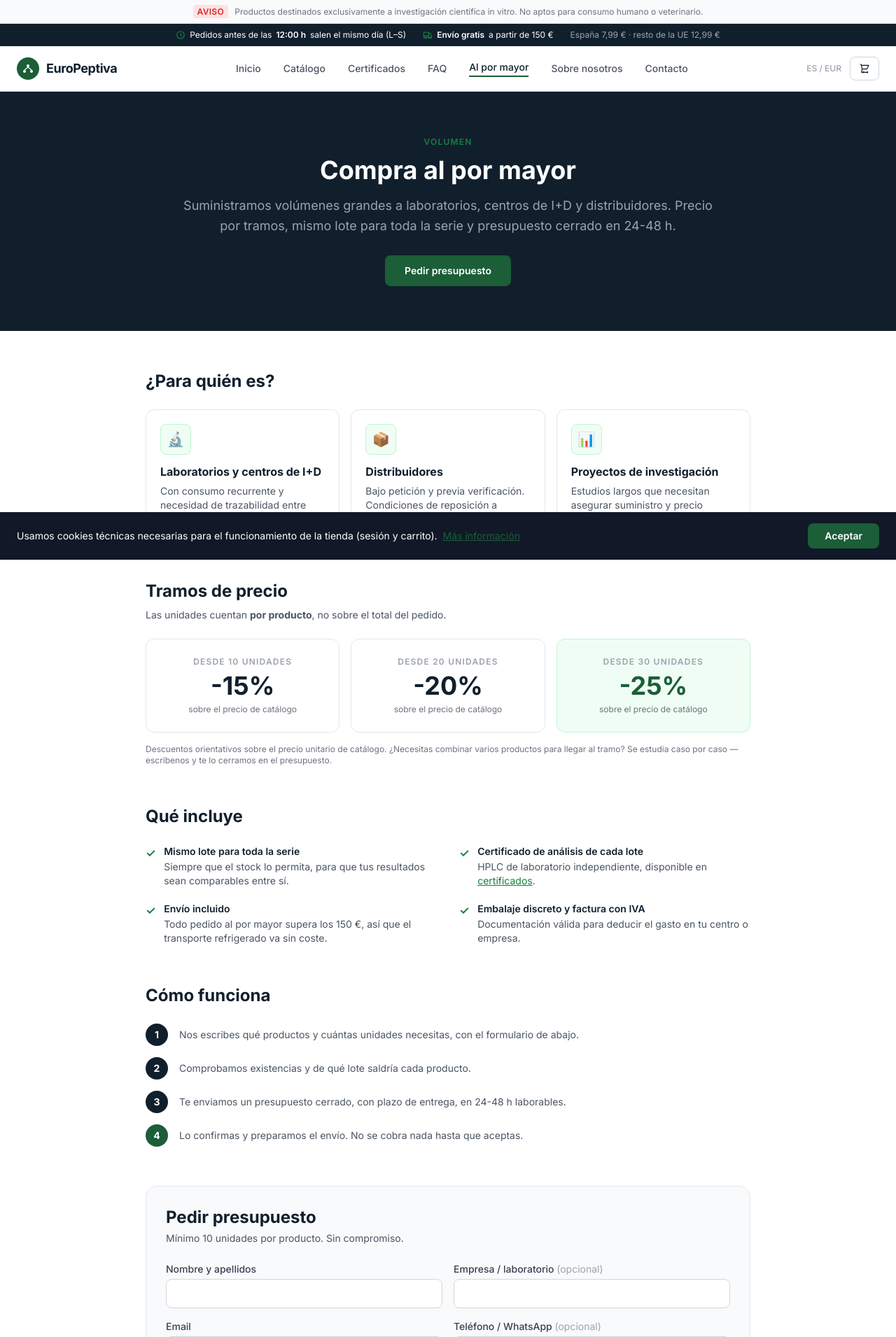
After one commit to pitoplayer/europeptiva, a Django app: page /al-por-mayor/ in a window 1280 px wide. The commit adds this page. Shown: the top 1911 px of the page at 70% size. Run offline with Django 5.2, Linux system fonts and the light colour scheme; some libraries are stand-ins or nearby versions.

Commit message:
feat(mayoristas): apartado de compra al por mayor con solicitud de presupuesto
Nueva página /al-por-mayor/ siguiendo la estructura de puritybase.com/bulk:
a quién va dirigido, tramos de precio, qué incluye, proceso en 4 pasos y
formulario. El precio no se aplica solo en el carrito: es presupuesto manual.

- Tramos en store/bulk.py (10/20/25 uds → 15/20/25%), en un solo sitio para
  poder ajustarlos sin tocar plantillas. Son ORIENTATIVOS y están pendientes
  de confirmar contra el margen real de Peptaura
- Modelo BulkEnquiry + admin con estados (sin atender / presupuestada /
  ganada / descartada). La solicitud se guarda ANTES de enviar el email:
  contacto usa fail_silently y un lead perdido en silencio aquí cuesta dinero
- Enlace en cabecera y pie, y alta en el sitemap
- 6 tests nuevos, incluido que el lead persiste aunque no haya ADMIN_EMAIL

Co-Authored-By: Claude Opus 4.8 <noreply@anthropic.com>

```diff
--- a/store/forms.py
+++ b/store/forms.py
@@ -1,4 +1,28 @@
 from django import forms
+
+from .bulk import BULK_MIN_UNITS
+from .models import BulkEnquiry
+
+
+class BulkEnquiryForm(forms.ModelForm):
+    INPUT_CLASS = ('w-full border border-gray-300 rounded-lg px-4 py-2.5 text-sm '
+                   'focus:outline-none focus:ring-2 focus:ring-accent')
+
+    class Meta:
+        model = BulkEnquiry
+        fields = ['name', 'organization', 'email', 'phone', 'message']
+        widgets = {
+            'message': forms.Textarea(attrs={
+                'rows': 4,
+                'placeholder': f'Ej.: 20 viales de Retatrutide 10mg y 10 de BPC-157 5mg. '
+                               f'Mínimo {BULK_MIN_UNITS} unidades por producto.',
+            }),
+        }
+
+    def __init__(self, *args, **kwargs):
+        super().__init__(*args, **kwargs)
+        for field in self.fields.values():
+            field.widget.attrs['class'] = self.INPUT_CLASS
 
 
 class ContactForm(forms.Form):
--- a/store/sitemaps.py
+++ b/store/sitemaps.py
@@ -19,7 +19,7 @@ class StaticSitemap(Sitemap):
     priority = 0.5
 
     def items(self):
-        return ['index', 'catalog', 'certificates', 'about', 'contact']
+        return ['index', 'catalog', 'certificates', 'bulk', 'about', 'contact']
 
     def location(self, item):
         return reverse(item)
--- a/store/urls.py
+++ b/store/urls.py
@@ -7,4 +7,5 @@ urlpatterns = [
     path('producto/<slug:slug>/', views.product_detail, name='product_detail'),
     path('certificados/', views.certificates, name='certificates'),
     path('contacto/', views.contact, name='contact'),
+    path('al-por-mayor/', views.bulk, name='bulk'),
 ]
--- a/store/views.py
+++ b/store/views.py
@@ -1,4 +1,5 @@
 import json
+import logging
 
 from django.shortcuts import render, get_object_or_404
 from django.core.mail import send_mail
@@ -6,7 +7,10 @@ from django.conf import settings
 from django.db.models import Q
 from django.utils.safestring import mark_safe
 from .models import Category, Peptide, Certificate
-from .forms import ContactForm
+from .bulk import BULK_MIN_UNITS, BULK_TIERS
+from .forms import BulkEnquiryForm, ContactForm
+
+logger = logging.getLogger(__name__)
 
 
 def index(request):
@@ -145,3 +149,50 @@ def contact(request):
         'page_title': 'Contacto',
         'page_description': '¿Tienes dudas sobre nuestros péptidos de investigación o certificados de análisis? Contacta con el equipo de EuroPeptiva.',
     })
+
+
+def bulk(request):
+    """Compra al por mayor: tramos orientativos y solicitud de presupuesto."""
+    sent = False
+    if request.method == 'POST':
+        form = BulkEnquiryForm(request.POST)
+        if form.is_valid():
+            # Se guarda primero: una solicitud al por mayor es un lead con
+            # dinero detrás y no se puede perder si falla el SMTP.
+            enquiry = form.save()
+            admin_email = getattr(settings, 'ADMIN_EMAIL', '')
+            if admin_email:
+                try:
+                    send_mail(
+                        subject=f'[EuroPeptiva Al por mayor] {enquiry.name}',
+                        message=(
+                            f'Nombre: {enquiry.name}\n'
+                            f'Empresa: {enquiry.organization or "—"}\n'
+                            f'Email: {enquiry.email}\n'
+                            f'Teléfono: {enquiry.phone or "—"}\n\n'
+                            f'{enquiry.message}\n\n'
+                            f'Gestiónala en /gestion-interna/store/bulkenquiry/{enquiry.pk}/change/'
+                        ),
+                        from_email=getattr(settings, 'DEFAULT_FROM_EMAIL', 'noreply@europeptiva.com'),
+                        recipient_list=[admin_email],
+                        fail_silently=True,
+                    )
+                except Exception:
+                    logger.exception('No se pudo enviar el aviso de la solicitud al por mayor %s', enquiry.pk)
+            sent = True
+            form = BulkEnquiryForm()
+    else:
+        form = BulkEnquiryForm()
+
+    return render(request, 'pages/bulk.html', {
+        'form': form,
+        'bulk_sent': sent,
+        'bulk_tiers': BULK_TIERS,
+        'bulk_min_units': BULK_MIN_UNITS,
+        'page_title': 'Compra al por mayor',
+        'page_description': (
+            'Precios por volumen en péptidos de investigación para laboratorios, '
+            'centros de I+D y distribuidores. Descuentos desde 10 unidades por producto, '
+            'presupuesto a medida en 24-48h.'
+        ),
+    })
--- /dev/null
+++ b/templates/pages/bulk.html
@@ -0,0 +1,168 @@
+{% extends 'base.html' %}
+{% load shipping_extras %}
+{% block content %}
+
+<!-- Hero -->
+<section class="bg-primary text-white py-16 px-4">
+    <div class="max-w-3xl mx-auto text-center">
+        <p class="text-xs font-semibold uppercase tracking-widest text-accent-mid mb-3">Volumen</p>
+        <h1 class="text-4xl font-bold mb-4">Compra al por mayor</h1>
+        <p class="text-gray-400 text-lg leading-relaxed">
+            Suministramos volúmenes grandes a laboratorios, centros de I+D y distribuidores.
+            Precio por tramos, mismo lote para toda la serie y presupuesto cerrado en 24-48 h.
+        </p>
+        <a href="#solicitar" class="inline-block mt-7 bg-accent text-white px-7 py-3 rounded-lg font-semibold text-sm hover:bg-accent-mid transition-colors">
+            Pedir presupuesto
+        </a>
+    </div>
+</section>
+
+<div class="max-w-4xl mx-auto px-4 py-14">
+
+    <!-- A quién va dirigido -->
+    <h2 class="text-2xl font-bold text-primary mb-6">¿Para quién es?</h2>
+    <div class="grid grid-cols-1 md:grid-cols-3 gap-4 mb-14">
+        <div class="border border-gray-200 rounded-xl p-5">
+            <div class="w-11 h-11 bg-accent-light border border-accent-border rounded-lg flex items-center justify-center mb-3">
+                <span class="text-xl">🔬</span>
+            </div>
+            <h3 class="font-bold text-primary mb-1.5">Laboratorios y centros de I+D</h3>
+            <p class="text-gray-600 text-sm">Con consumo recurrente y necesidad de trazabilidad entre experimentos.</p>
+        </div>
+        <div class="border border-gray-200 rounded-xl p-5">
+            <div class="w-11 h-11 bg-accent-light border border-accent-border rounded-lg flex items-center justify-center mb-3">
+                <span class="text-xl">📦</span>
+            </div>
+            <h3 class="font-bold text-primary mb-1.5">Distribuidores</h3>
+            <p class="text-gray-600 text-sm">Bajo petición y previa verificación. Condiciones de reposición a medida.</p>
+        </div>
+        <div class="border border-gray-200 rounded-xl p-5">
+            <div class="w-11 h-11 bg-accent-light border border-accent-border rounded-lg flex items-center justify-center mb-3">
+                <span class="text-xl">📊</span>
+            </div>
+            <h3 class="font-bold text-primary mb-1.5">Proyectos de investigación</h3>
+            <p class="text-gray-600 text-sm">Estudios largos que necesitan asegurar suministro y precio durante meses.</p>
+        </div>
+    </div>
+
+    <!-- Tramos de descuento -->
+    <h2 class="text-2xl font-bold text-primary mb-2">Tramos de precio</h2>
+    <p class="text-gray-600 text-sm mb-6">Las unidades cuentan <strong>por producto</strong>, no sobre el total del pedido.</p>
+
+    <div class="grid grid-cols-1 sm:grid-cols-3 gap-4 mb-4">
+        {% for tier in bulk_tiers %}
+        <div class="border {% if forloop.last %}border-accent-border bg-accent-light{% else %}border-gray-200{% endif %} rounded-xl p-6 text-center">
+            <p class="text-xs font-semibold uppercase tracking-widest text-gray-400 mb-2">Desde {{ tier.min_units }} unidades</p>
+            <p class="text-4xl font-bold {% if forloop.last %}text-accent{% else %}text-primary{% endif %} leading-none">-{{ tier.discount }}%</p>
+            <p class="text-xs text-gray-500 mt-2">sobre el precio de catálogo</p>
+        </div>
+        {% endfor %}
+    </div>
+    <p class="text-xs text-gray-500 mb-14">
+        Descuentos orientativos sobre el precio unitario de catálogo. ¿Necesitas combinar varios productos
+        para llegar al tramo? Se estudia caso por caso — escríbenos y te lo cerramos en el presupuesto.
+    </p>
+
+    <!-- Ventajas -->
+    <h2 class="text-2xl font-bold text-primary mb-6">Qué incluye</h2>
+    <div class="grid grid-cols-1 sm:grid-cols-2 gap-x-8 gap-y-5 mb-14">
+        <div class="flex items-start gap-3">
+            <span class="text-accent-mid font-bold shrink-0">✓</span>
+            <div>
+                <p class="font-semibold text-primary text-sm mb-0.5">Mismo lote para toda la serie</p>
+                <p class="text-gray-600 text-sm">Siempre que el stock lo permita, para que tus resultados sean comparables entre sí.</p>
+            </div>
+        </div>
+        <div class="flex items-start gap-3">
+            <span class="text-accent-mid font-bold shrink-0">✓</span>
+            <div>
+                <p class="font-semibold text-primary text-sm mb-0.5">Certificado de análisis de cada lote</p>
+                <p class="text-gray-600 text-sm">HPLC de laboratorio independiente, disponible en <a href="{% url 'certificates' %}" class="text-accent-mid underline">certificados</a>.</p>
+            </div>
+        </div>
+        <div class="flex items-start gap-3">
+            <span class="text-accent-mid font-bold shrink-0">✓</span>
+            <div>
+                <p class="font-semibold text-primary text-sm mb-0.5">Envío incluido</p>
+                <p class="text-gray-600 text-sm">Todo pedido al por mayor supera los {{ shipping_free_from|euros }}, así que el transporte refrigerado va sin coste.</p>
+            </div>
+        </div>
+        <div class="flex items-start gap-3">
+            <span class="text-accent-mid font-bold shrink-0">✓</span>
+            <div>
+                <p class="font-semibold text-primary text-sm mb-0.5">Embalaje discreto y factura con IVA</p>
+                <p class="text-gray-600 text-sm">Documentación válida para deducir el gasto en tu centro o empresa.</p>
+            </div>
+        </div>
+    </div>
+
+    <!-- Proceso -->
+    <h2 class="text-2xl font-bold text-primary mb-6">Cómo funciona</h2>
+    <ol class="space-y-4 mb-14">
+        <li class="flex items-start gap-4">
+            <span class="w-8 h-8 shrink-0 rounded-full bg-primary text-white text-sm font-bold flex items-center justify-center">1</span>
+            <p class="text-gray-600 text-sm pt-1.5">Nos escribes qué productos y cuántas unidades necesitas, con el formulario de abajo.</p>
+        </li>
+        <li class="flex items-start gap-4">
+            <span class="w-8 h-8 shrink-0 rounded-full bg-primary text-white text-sm font-bold flex items-center justify-center">2</span>
+            <p class="text-gray-600 text-sm pt-1.5">Comprobamos existencias y de qué lote saldría cada producto.</p>
+        </li>
+        <li class="flex items-start gap-4">
+            <span class="w-8 h-8 shrink-0 rounded-full bg-primary text-white text-sm font-bold flex items-center justify-center">3</span>
+            <p class="text-gray-600 text-sm pt-1.5">Te enviamos un presupuesto cerrado, con plazo de entrega, en 24-48 h laborables.</p>
+        </li>
+        <li class="flex items-start gap-4">
+            <span class="w-8 h-8 shrink-0 rounded-full bg-accent text-white text-sm font-bold flex items-center justify-center">4</span>
+            <p class="text-gray-600 text-sm pt-1.5">Lo confirmas y preparamos el envío. No se cobra nada hasta que aceptas.</p>
+        </li>
+    </ol>
+
+    <!-- Formulario -->
+    <div id="solicitar" class="bg-gray-50 border border-gray-200 rounded-2xl p-7 scroll-mt-24">
+        <h2 class="text-2xl font-bold text-primary mb-1">Pedir presupuesto</h2>
+        <p class="text-gray-600 text-sm mb-6">Mínimo {{ bulk_min_units }} unidades por producto. Sin compromiso.</p>
+
+        {% if bulk_sent %}
+        <div class="bg-accent-light border border-accent-border text-accent rounded-xl p-5 text-sm">
+            <p class="font-semibold mb-1">✓ Solicitud recibida</p>
+            <p>Te respondemos con el presupuesto en 24-48 h laborables al email que nos has dejado. Revisa también la carpeta de spam.</p>
+        </div>
+        {% else %}
+        <form method="POST" class="space-y-4">
+            {% csrf_token %}
+            <div class="grid grid-cols-1 sm:grid-cols-2 gap-4">
+                {% for field in form %}
+                <div class="{% if field.name == 'message' %}sm:col-span-2{% endif %}">
+                    <label for="{{ field.id_for_label }}" class="block text-sm font-medium text-gray-700 mb-1">
+                        {{ field.label }}{% if not field.field.required %} <span class="text-gray-400 font-normal">(opcional)</span>{% endif %}
+                    </label>
+                    {{ field }}
+                    {% for error in field.errors %}
+                    <p class="text-red-500 text-xs mt-1">{{ error }}</p>
+                    {% endfor %}
+                </div>
+                {% endfor %}
+            </div>
+            <button type="submit" class="w-full sm:w-auto bg-accent text-white px-8 py-3 rounded-xl font-semibold text-sm hover:bg-accent-mid transition-colors">
+                Enviar solicitud
+            </button>
+            <p class="text-xs text-gray-500">
+                Tratamos tus datos solo para responder a esta solicitud. Más información en la
+                <a href="{% url 'privacy' %}" class="underline">política de privacidad</a>.
+            </p>
+        </form>
+        {% endif %}
+    </div>
+
+    <!-- Aviso legal -->
+    <div class="bg-amber-50 border border-amber-200 rounded-xl p-6 mt-10">
+        <p class="text-amber-700 text-sm leading-relaxed">
+            Los pedidos al por mayor están sujetos a las mismas condiciones que el resto del catálogo:
+            productos destinados <strong>exclusivamente a investigación científica in vitro</strong>, no aptos
+            para consumo humano ni veterinario. El comprador es responsable de verificar la legalidad de la
+            importación y el uso en su jurisdicción.
+        </p>
+    </div>
+
+</div>
+{% endblock %}
--- a/templates/partials/footer.html
+++ b/templates/partials/footer.html
@@ -19,6 +19,7 @@
         <nav class="flex flex-wrap justify-center gap-x-6 gap-y-2 text-sm">
             <a href="{% url 'catalog' %}" class="hover:text-white transition-colors">Catálogo</a>
             <a href="{% url 'certificates' %}" class="hover:text-white transition-colors">Certificados</a>
+            <a href="{% url 'bulk' %}" class="hover:text-white transition-colors">Al por mayor</a>
             <a href="{% url 'about' %}" class="hover:text-white transition-colors">Sobre nosotros</a>
             <a href="{% url 'faq' %}" class="hover:text-white transition-colors">FAQ</a>
             <a href="{% url 'contact' %}" class="hover:text-white transition-colors">Contacto</a>
--- a/templates/partials/header.html
+++ b/templates/partials/header.html
@@ -21,6 +21,7 @@
             <a href="{% url 'catalog' %}" class="hover:text-primary transition-colors {% if request.resolver_match.url_name == 'catalog' %}text-primary border-b-2 border-accent pb-0.5{% endif %}">Catálogo</a>
             <a href="{% url 'certificates' %}" class="hover:text-primary transition-colors {% if request.resolver_match.url_name == 'certificates' %}text-primary border-b-2 border-accent pb-0.5{% endif %}">Certificados</a>
             <a href="{% url 'faq' %}" class="hover:text-primary transition-colors">FAQ</a>
+            <a href="{% url 'bulk' %}" class="hover:text-primary transition-colors {% if request.resolver_match.url_name == 'bulk' %}text-primary border-b-2 border-accent pb-0.5{% endif %}">Al por mayor</a>
             <a href="{% url 'about' %}" class="hover:text-primary transition-colors">Sobre nosotros</a>
             <a href="{% url 'contact' %}" class="hover:text-primary transition-colors">Contacto</a>
         </nav>
```
Also changed, not shown: store/admin.py (+22 -1 lines), store/bulk.py (added, +15 -0 lines), store/models.py (+25 -0 lines), store/tests.py (+60 -1 lines), store/migrations/0005_bulkenquiry.py (added).
